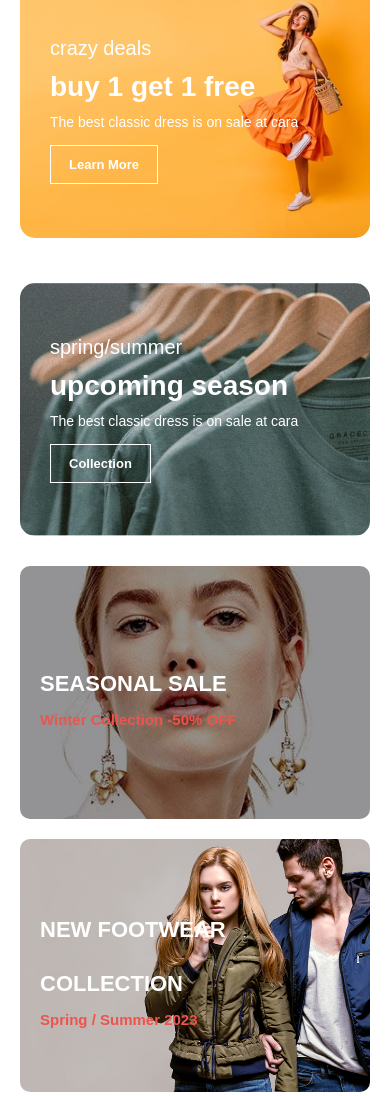
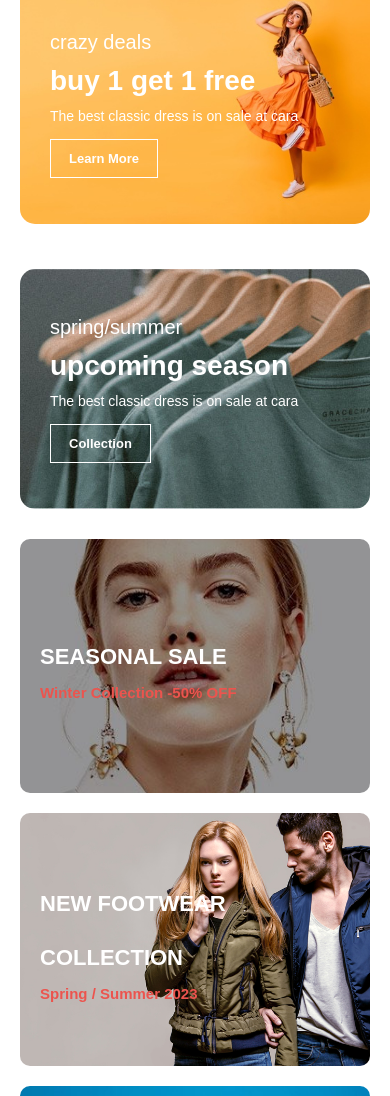
Before and after one commit to tran-van-ninh/shop24h, a plain HTML site: page index.html in a window 390 px wide. Shown: the part 8948-10044 px from the top of the page. Drawn offline with nearby package versions, Linux system fonts and the light colour scheme.

Commit message:
css continue

```diff
--- a/assets/css/style.css
+++ b/assets/css/style.css
@@ -889,6 +889,7 @@ footer .copyright{
     #sm-banner .banner-box{
         min-width: 100%;
         height: 40vh;
+        min-height: 240px;
         border-radius: 15px;
         margin: 10px 0;
     }
@@ -898,9 +899,11 @@ footer .copyright{
     }
 
     #banner3 .banner-box{
-        width: 28%;
+        /* width: 28%; */
         object-fit: cover;
         border-radius: 10px;
+        height: 33vh;
+        min-height: 240px;
     }
 
     #newsletter form{
@@ -926,6 +929,7 @@ footer .copyright{
     }
 
     #banner3 .banner-box{
+        height: 30vh;
         width: 100%;
     }
 }
```
